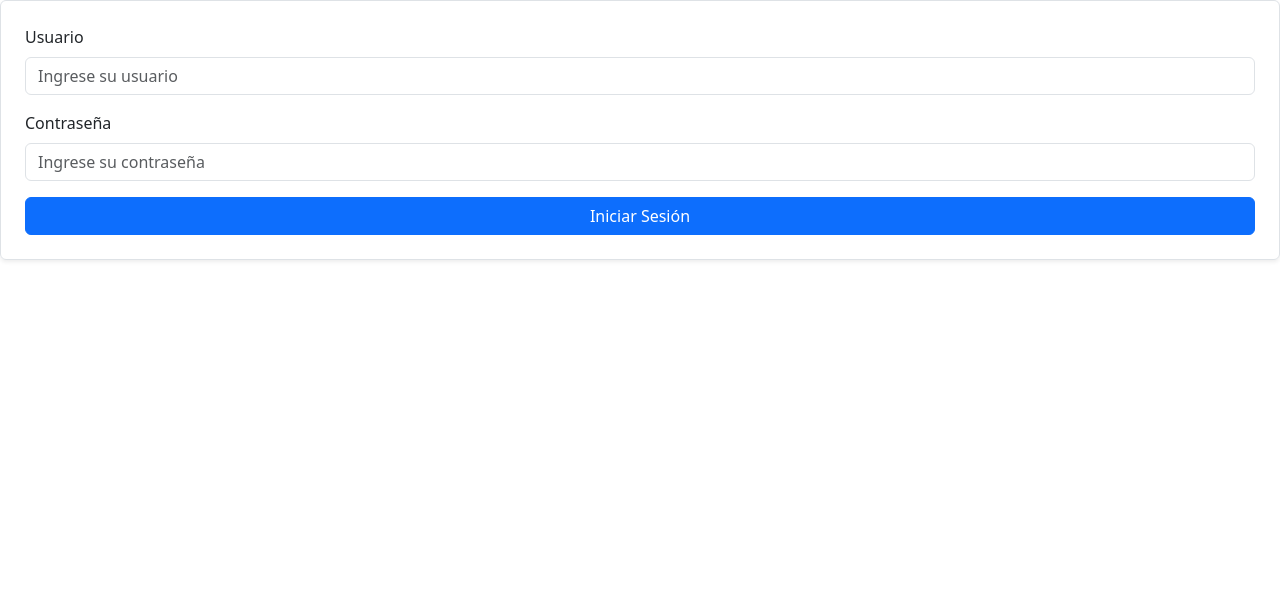
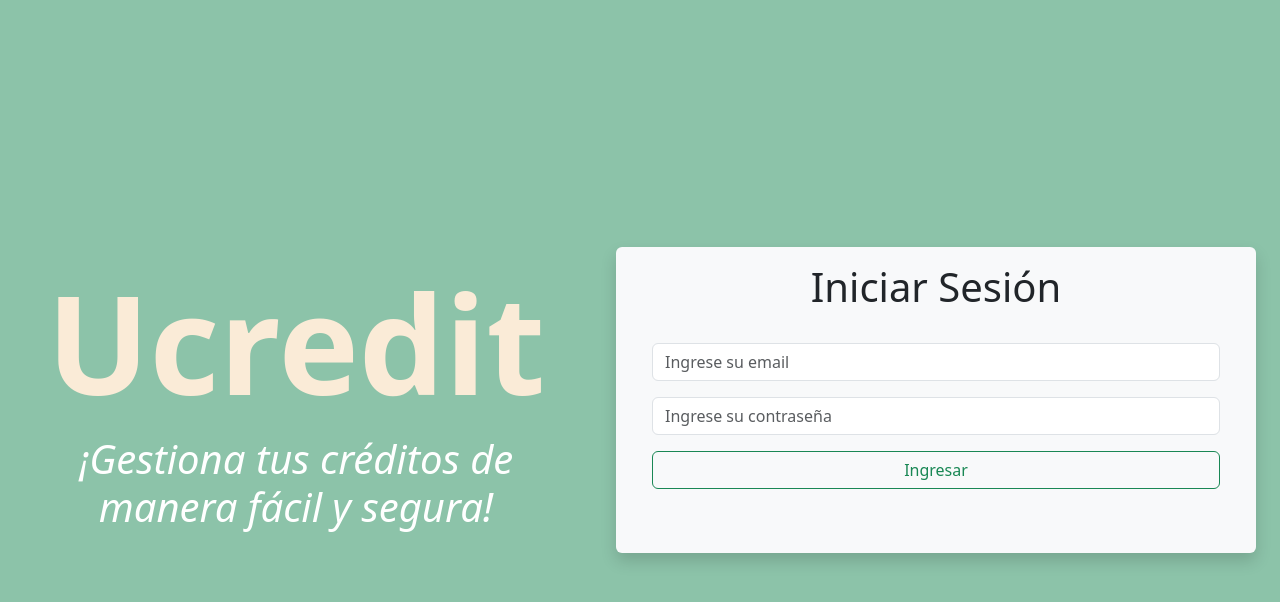
Before and after one commit to BryanVeraDev/ucredit-frontend, a React (Create React App) app: page /login in a window 1280 px wide. Shown: the top 602 px of the page. Built offline with nearby package versions, Linux system fonts and the light colour scheme.

Commit message:
feat: customize layout and add animations to login page

```diff
--- a/package.json
+++ b/package.json
@@ -6,6 +6,7 @@
     "@testing-library/jest-dom": "^5.17.0",
     "@testing-library/react": "^13.4.0",
     "@testing-library/user-event": "^13.5.0",
+    "animate.css": "^4.1.1",
     "bootstrap": "^5.3.3",
     "react": "^18.3.1",
     "react-bootstrap": "^2.10.6",
--- a/public/index.html
+++ b/public/index.html
@@ -24,7 +24,8 @@
       work correctly both with client-side routing and a non-root public URL.
       Learn how to configure a non-root public URL by running `npm run build`.
     -->
-    <title>React App</title>
+    <title>Ucredit App</title>
+    <link rel="stylesheet" href="https://cdnjs.cloudflare.com/ajax/libs/animate.css/4.1.1/animate.min.css" />
   </head>
   <body>
     <noscript>You need to enable JavaScript to run this app.</noscript>
--- a/src/components/login.jsx
+++ b/src/components/login.jsx
@@ -1,8 +1,9 @@
 import React, { useState } from "react";
-import Button from 'react-bootstrap/Button';
-import Form from 'react-bootstrap/Form';
+import Button from "react-bootstrap/Button";
+import Form from "react-bootstrap/Form";
 import { toast } from "react-toastify";
 import { useNavigate } from "react-router-dom";
+import './styles/login.css';
 
 const Login = () => {
   const [email, setEmail] = useState("");
@@ -24,10 +25,12 @@ const Login = () => {
       const data = await response.json();
       if (response.ok) {
         localStorage.setItem("token", data.access);
-        toast.success('Bienvenido');
-        navigate("/products");
+        toast.success("Bienvenido");
+        navigate("/credits");
       } else {
-        toast.error('Contraseña incorrecta');
+        toast.error("Contraseña incorrecta");
+        setEmail("");
+        setPassword("");
       }
     } catch (error) {
       toast.error("Error al iniciar sesión:", error);
@@ -35,12 +38,22 @@ const Login = () => {
   };
 
   return (
-    <Form onSubmit={handleSubmit} className="p-4 border rounded shadow-sm">
+    <div className="container-fluid text-center bg-success bg-opacity-50 h-100">
+      <div className="row vh-100 justify-content-center align-items-center">
+        <div className="col">
+          <h1 className="pic animate__animated animate__bounce">Ucredit</h1>
+          <h2 className="textoP animate__animated animate__fadeIn">
+            ¡Gestiona tus créditos de manera fácil y segura!
+          </h2>
+        </div>
+        <div className="col-auto shadow bg-light mx-4 rounded w-50 h-80 py-3 animate__animated animate__bounce">
+          <h1>Iniciar Sesión</h1>
+
+          <Form onSubmit={handleSubmit} className="p-4">
             <Form.Group className="mb-3" controlId="formBasicUsername">
-        <Form.Label>Usuario</Form.Label>
               <Form.Control
-          type="text"
-          placeholder="Ingrese su usuario"
+                type="email"
+                placeholder="Ingrese su email"
                 value={email}
                 onChange={(e) => setEmail(e.target.value)}
                 required
@@ -48,7 +61,6 @@ const Login = () => {
             </Form.Group>
 
             <Form.Group className="mb-3" controlId="formBasicPassword">
-        <Form.Label>Contraseña</Form.Label>
               <Form.Control
                 type="password"
                 placeholder="Ingrese su contraseña"
@@ -58,10 +70,15 @@ const Login = () => {
               />
             </Form.Group>
 
-      <Button variant="primary" type="submit" className="w-100">
-        Iniciar Sesión
+            <div className="col text-center mb-4">
+              <Button variant="outline-success" type="submit" className="w-100">
+                Ingresar
               </Button>
+            </div>
           </Form>
+        </div>
+      </div>
+    </div>
   );
 };
 
--- /dev/null
+++ b/src/components/styles/login.css
@@ -0,0 +1,12 @@
+.pic {
+    font-size:8.5rem;
+    color:antiquewhite;
+    font-weight: bold;
+  }
+
+  .textoP {
+    font-size: 2.5rem;
+    color: #ffffff;
+    font-style: italic;
+    margin-top: 10px;
+  }
```
Also changed, not shown: 1 other file (tests, documents, lock files or other folders). Lines whose indentation alone changed are shown as unchanged.
